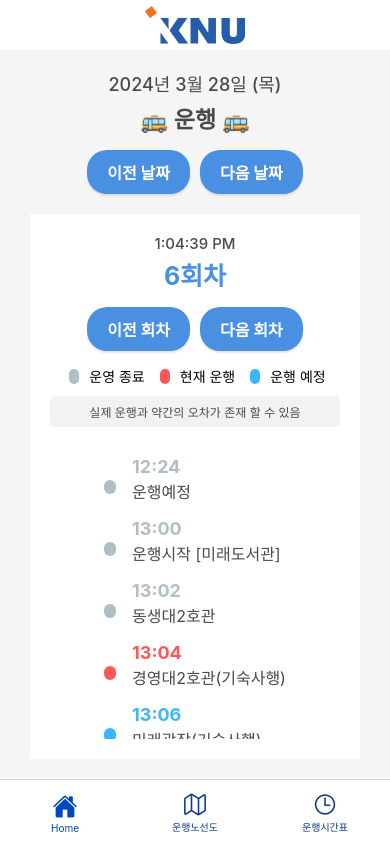
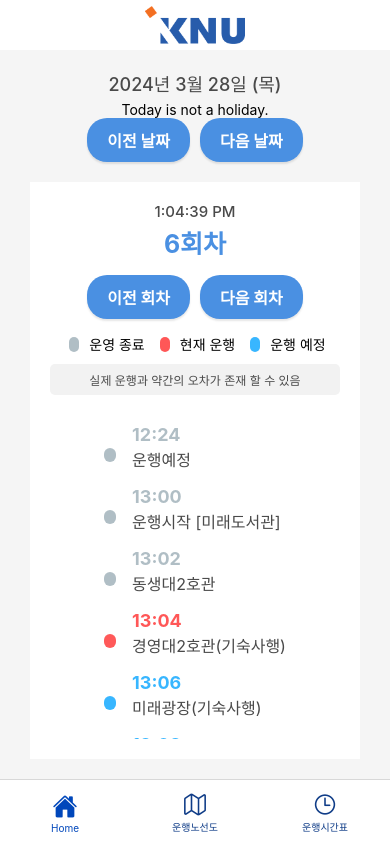
Before and after one commit to semicolonsknu/knubus, a React Native app in the folder frontend/: screen /Home in a window 390 px wide. Built offline with nearby package versions, Linux system fonts and the light colour scheme; no server answers.

Commit message:
feat: 공휴일 api 사용

```diff
--- a/frontend/src/pages/HomeScreen.js
+++ b/frontend/src/pages/HomeScreen.js
@@ -96,14 +96,63 @@ const HomeScreen = () => {
     }
   }, [selectedDate, fadeAnim])
 
+  // 휴일 정보 --------------------------------------------------------------
+  const [holidays, setHolidays] = useState([])
+  const [dateName, setDateName] = useState('')
+  const [isHoliday, setIsHoliday] = useState('')
+
+  const formatHoliday = (date) => {
+    const year = date.getFullYear()
+    const month = `0${date.getMonth() + 1}`.slice(-2)
+    return { year, month }
+  }
+
+  useEffect(() => {
+    const fetchHolidays = async () => {
+      const { year, month } = formatHoliday(selectedDate)
+      const serviceKey =
+        'ZvYPMHcdP5th36amVoHJGtlGw7hwp%2B8HPSBiZJRe2OzO0t6Bh3iqj5UE15%2Fn5LBpkYYILdb3XQ4ElOFgMWha6A%3D%3D'
+      try {
+        const response = await fetch(
+          `http://apis.data.go.kr/B090041/openapi/service/SpcdeInfoService/getHoliDeInfo?solYear=${year}&solMonth=${month}&ServiceKey=${serviceKey}&_type=json`
+        )
+        const data = await response.json()
+
+        const items = data.response.body.items?.item
+        setHolidays(Array.isArray(items) ? items : items ? [items] : [])
+      } catch (error) {
+        console.error('Failed to fetch holidays', error)
+      }
+    }
+
+    fetchHolidays()
+  }, [selectedDate])
+
+  useEffect(() => {
+    const checkHoliday = () => {
+      const formatDate = selectedDate
+        .toISOString()
+        .split('T')[0]
+        .replace(/-/g, '')
+
+      const holiday = holidays.find((holiday) => holiday.locdate == formatDate)
+      setDateName(holiday ? holiday.dateName : '')
+      setIsHoliday(holiday ? holiday.isHoliday : '')
+    }
+
+    checkHoliday()
+  }, [selectedDate, holidays])
+
   return (
     <View style={styles.container}>
       <Text style={[styles.dateText, textColor()]}>
         {formatDate(selectedDate)}
       </Text>
-      <Text style={[styles.operationText, !isOperation && styles.grayText]}>
-        {isOperation ? '🚌 운행 🚌' : '🛌 휴일 🛌'}
-      </Text>
+      {dateName ? (
+        <Text>Today is a holiday: {dateName}</Text>
+      ) : (
+        <Text>Today is not a holiday.</Text>
+      )}
 
       <View style={styles.buttonContainer}>
         <Pressable style={styles.button} onPress={goToPrevious}>
```
